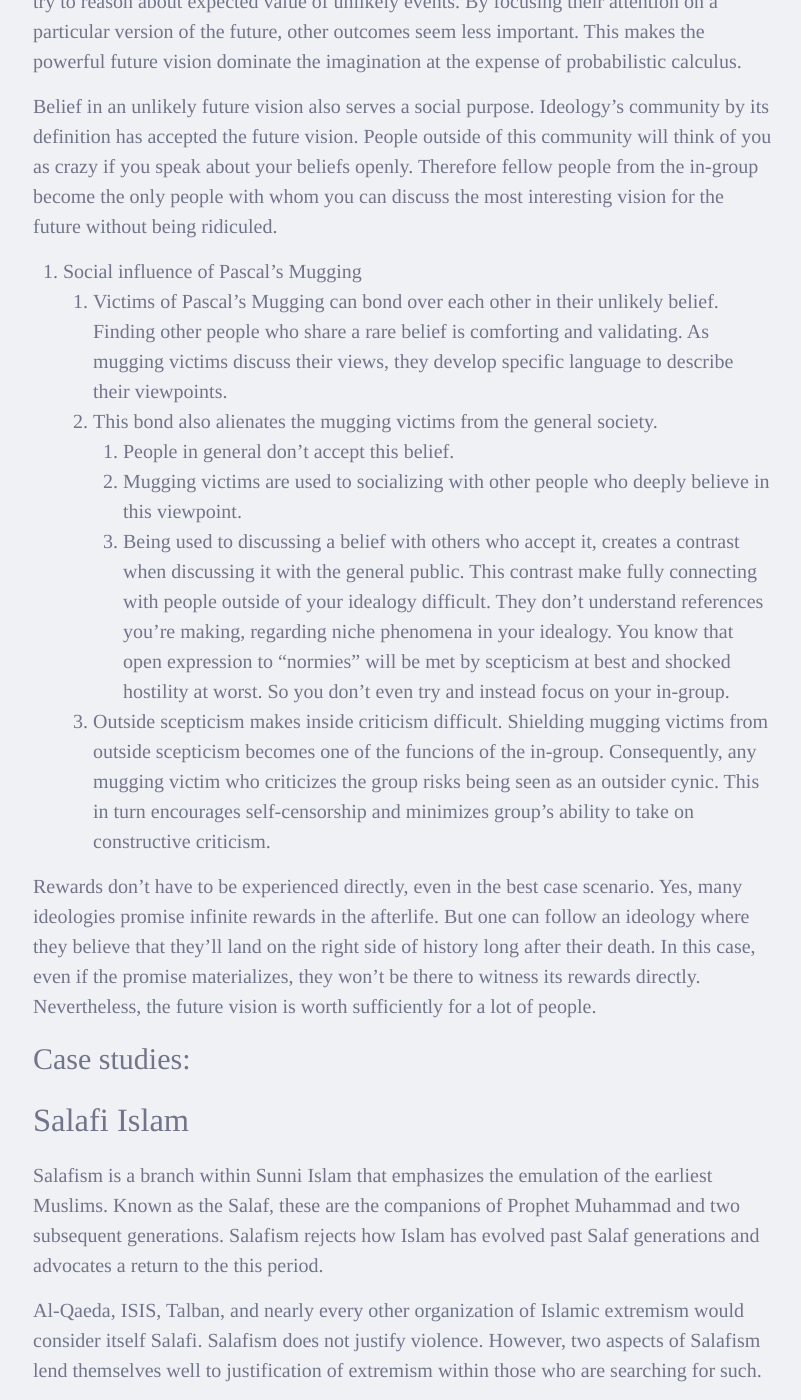
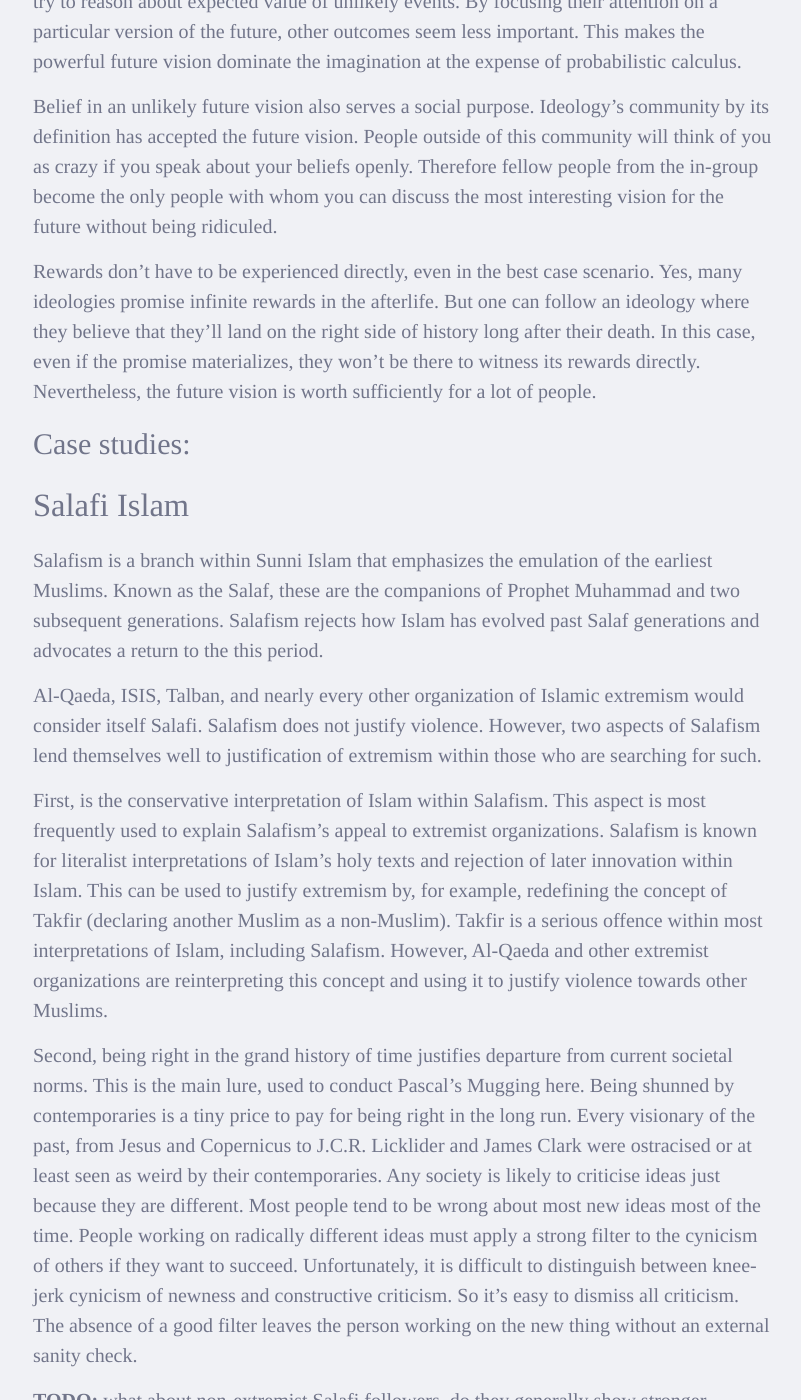
Before and after one commit to ab-10/ab-10.github.io, a Jekyll site: the page built from _posts/2024-05-11-mugging.md, in a window 1280 px wide and 1400 px high, scrolled down 3089 px. Shown: the whole window, without its empty margins (237-1038 px from the left). Built offline with Jekyll 4.4.1, drawn with Linux system fonts in a browser that asks for light colours; some of the changed lines change nothing that is shown.

Commit message:
Slight clean-up

```diff
--- a/_posts/2024-05-11-mugging.md
+++ b/_posts/2024-05-11-mugging.md
@@ -115,11 +115,12 @@
 People outside of this community will think of you as crazy if you speak about your beliefs openly.
 Therefore fellow people from the in-group become the only people with whom you can discuss the most interesting vision for the future without being ridiculed.
 
+<!-- TODO: integrate these ideas into the section
 3. Social influence of Pascal's Mugging
-    1. Victims of Pascal's Mugging can bond over each other in their unlikely belief.
-        Finding other people who share a rare belief is comforting and validating.
-        As mugging victims discuss their views, they develop specific language to describe their viewpoints.
-    2. This bond also alienates the mugging victims from the general society.
+Victims of Pascal's Mugging can bond over each other in their unlikely belief.
+Finding other people who share a rare belief is comforting and validating.
+As mugging victims discuss their views, they develop specific language to describe their viewpoints.
+2. This bond also alienates the mugging victims from the general society.
         1. People in general don't accept this belief.
         2. Mugging victims are used to socializing with other people who deeply believe in this viewpoint.
         3. Being used to discussing a belief with others who accept it, creates a contrast when discussing it with the general public.
@@ -131,14 +132,13 @@
         Shielding mugging victims from outside scepticism becomes one of the funcions of the in-group.
         Consequently, any mugging victim who criticizes the group risks being seen as an outsider cynic.
         This in turn encourages self-censorship and minimizes group's ability to take on constructive criticism.
+-->
 
 Rewards don't have to be experienced directly, even in the best case scenario.
 Yes, many ideologies promise infinite rewards in the afterlife.
 But one can follow an ideology where they believe that they'll land on the right side of history long after their death.
 In this case, even if the promise materializes, they won't be there to witness its rewards directly.
 Nevertheless, the future vision is worth sufficiently for a lot of people.
-
-<!-- Pascal's mugging ideology edition -->
 
 
 # Case studies:
```
